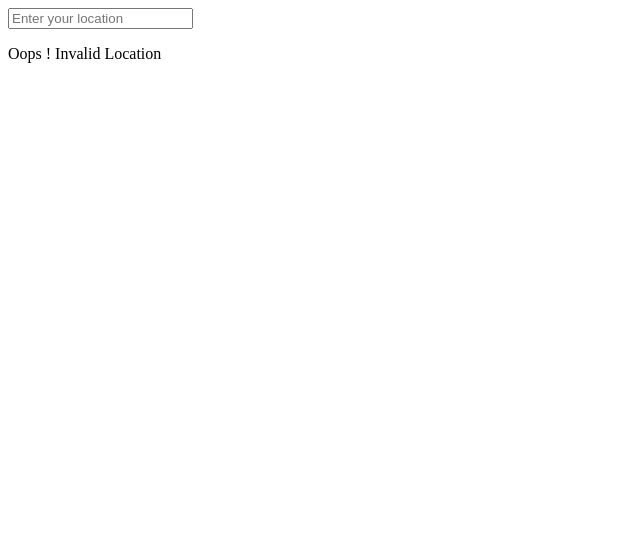
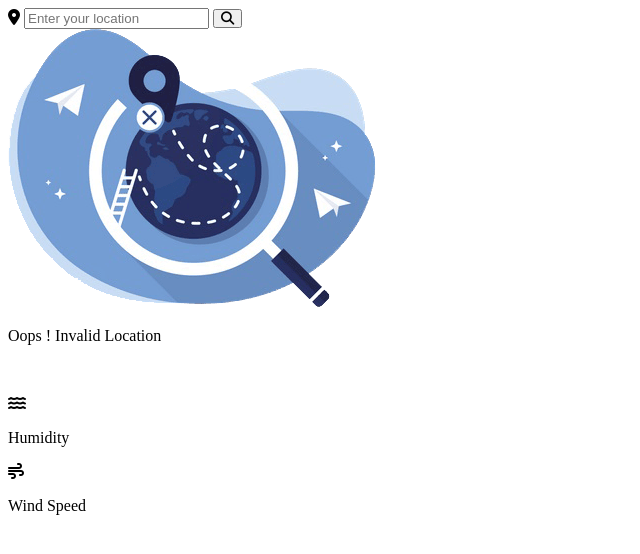
Before and after one commit to veeveck/weather-app, a plain HTML site: page index.html in a window 1280 px wide. Shown: the whole page, without its empty margins (0-640 px from the left). Drawn offline with Linux system fonts and the light colour scheme.

Commit message:
Html done

```diff
--- a/index.html
+++ b/index.html
@@ -11,14 +11,34 @@
 <body>
     <div class="container">
         <div class="search-box">
+            <i class="fa-solid fa-location-dot"></i>
             <input type="text" placeholder="Enter your location">
+            <button class="fa-solid fa-magnifying-glass"></button>
         </div>
         <div class="not-found">
+            <img src="images/404.png">
             <p>Oops ! Invalid Location</p>
         </div>
         <div class="weather-box">
+            <img src="">
+            <p class="temperature"></p>
+            <p class="description"></p>
         </div>
         <div class="weather-details">
+            <div class="humidity">
+                <i class="fa-solid fa-water"></i>
+                <div class="text">
+                    <span></span>
+                    <p>Humidity</p>
+                </div>
+            </div>
+            <div class="wind">
+                <i class="fa-solid fa-wind"></i>
+                <div class="text">
+                    <span></span>
+                    <p>Wind Speed</p>
+                </div>
+            </div>
         </div>
     </div>
     <script src="https://kit.fontawesome.com/7c8801c017.js" crossorigin="anonymous"></script>
```
